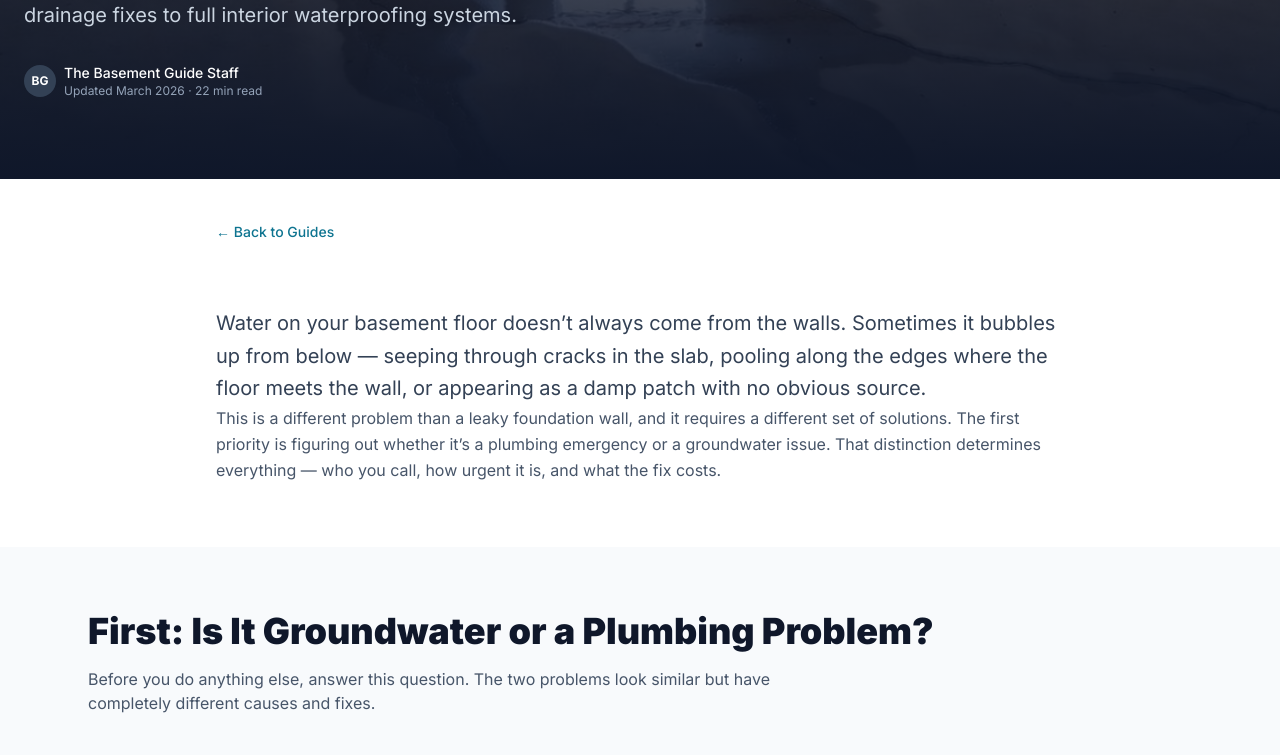
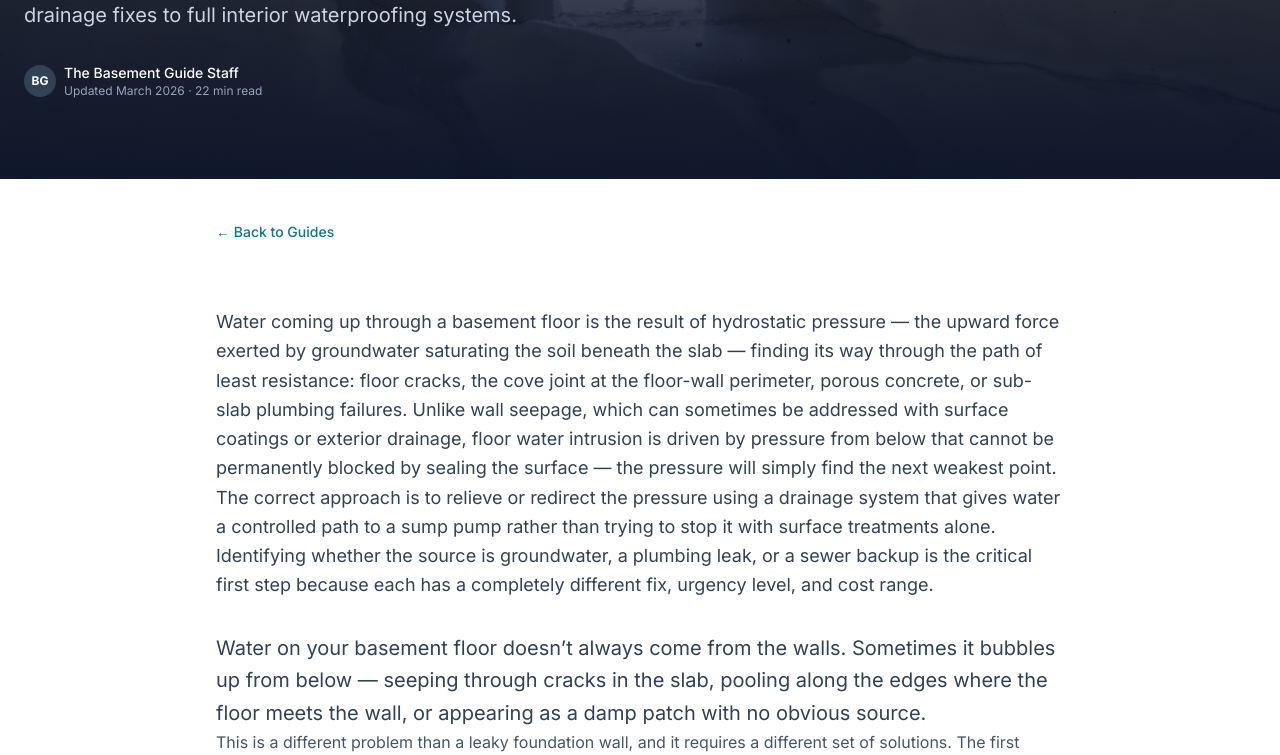
Before and after one commit to thebasementguide2026/basement-guide, a Next.js app: page /articles/water-coming-up-through-basement-floor in a window 1280 px wide. Shown: the part 446-1201 px from the top of the page. Built offline with nearby package versions, Linux system fonts and the light colour scheme.

Commit message:
content: add entity definition for water-coming-up-through-basement-floor

```diff
--- a/app/articles/water-coming-up-through-basement-floor/page.tsx
+++ b/app/articles/water-coming-up-through-basement-floor/page.tsx
@@ -52,6 +52,10 @@ export default function WaterComingUpThroughBasementFloor() {
       {/* Intro */}
       <article className='max-w-4xl mx-auto px-6 py-16'>
         <div className='prose prose-lg prose-slate max-w-none'>
+          <p className='text-lg text-slate-700 leading-relaxed mb-8'>
+            Water coming up through a basement floor is the result of hydrostatic pressure &mdash; the upward force exerted by groundwater saturating the soil beneath the slab &mdash; finding its way through the path of least resistance: floor cracks, the cove joint at the floor-wall perimeter, porous concrete, or sub-slab plumbing failures. Unlike wall seepage, which can sometimes be addressed with surface coatings or exterior drainage, floor water intrusion is driven by pressure from below that cannot be permanently blocked by sealing the surface &mdash; the pressure will simply find the next weakest point. The correct approach is to relieve or redirect the pressure using a drainage system that gives water a controlled path to a sump pump rather than trying to stop it with surface treatments alone. Identifying whether the source is groundwater, a plumbing leak, or a sewer backup is the critical first step because each has a completely different fix, urgency level, and cost range.
+          </p>
+
           <p className='text-xl text-slate-700 leading-relaxed'>
             Water on your basement floor doesn&rsquo;t always come from the walls. Sometimes it bubbles up from below &mdash; seeping through cracks in the slab, pooling along the edges where the floor meets the wall, or appearing as a damp patch with no obvious source.
           </p>
```
